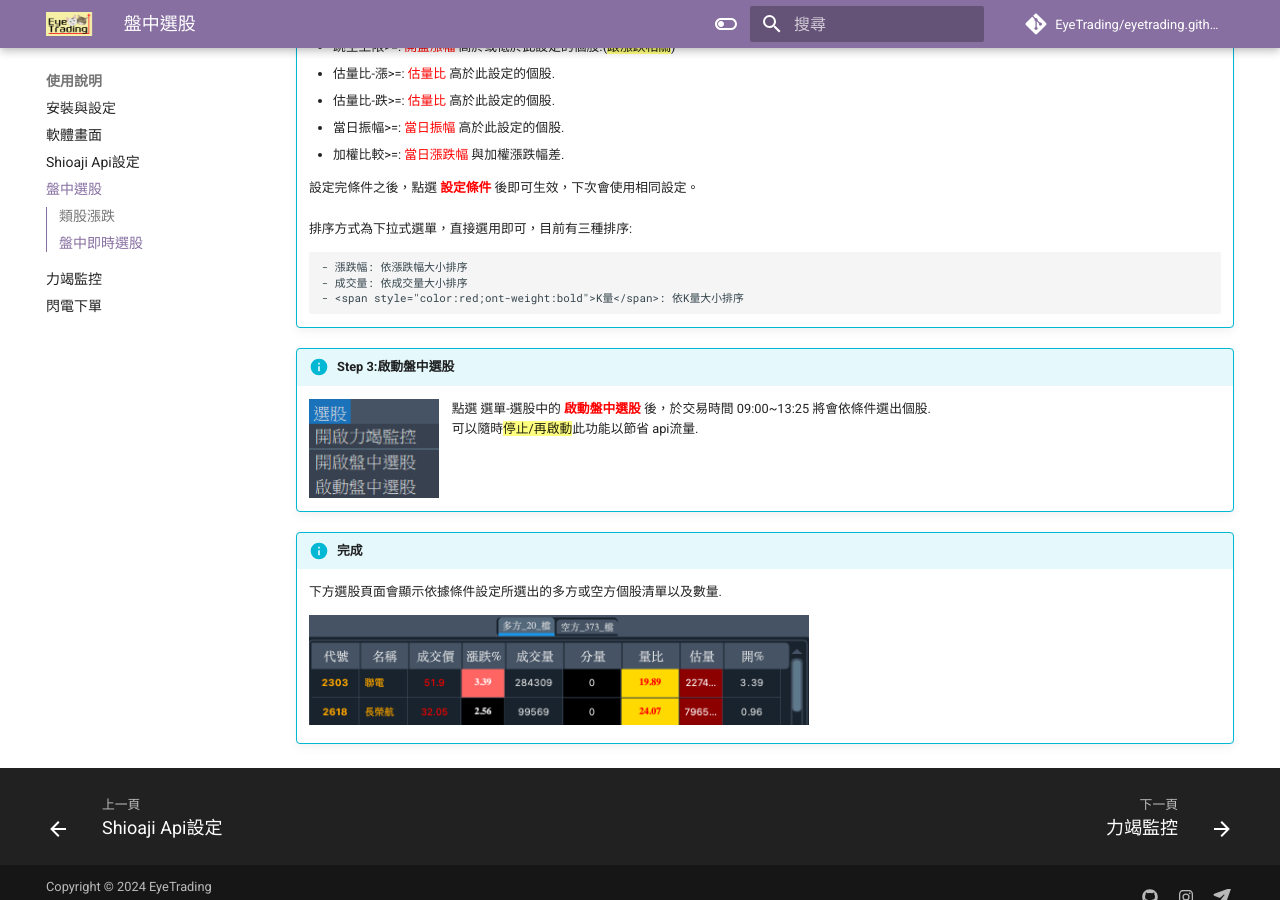
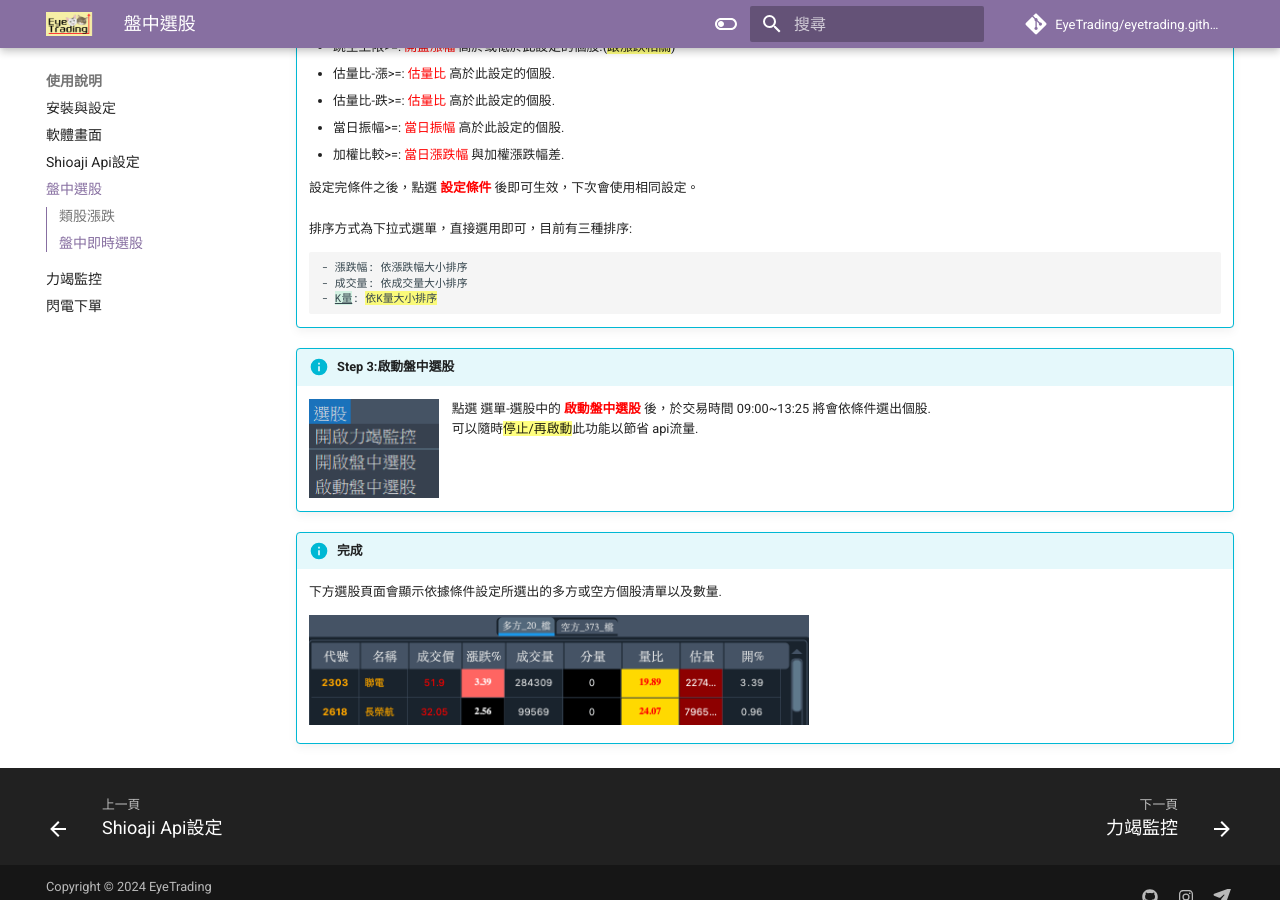
Before and after one commit to EyeTrading/eyetrading.github.io, an MkDocs documentation site: the page built from docs/guides/screen_pick.md, in a window 1280 px wide and 900 px high, scrolled down 2128 px. Built offline with MkDocs 1.6.1 and Material for MkDocs 9.7.7, drawn with Linux system fonts in a browser that asks for light colours; comment, search, counter and statistics services are not loaded.

Commit message:
Update screen_pick.md

```diff
--- a/docs/guides/screen_pick.md
+++ b/docs/guides/screen_pick.md
@@ -51,7 +51,7 @@
 
         - 漲跌幅: 依漲跌幅大小排序
         - 成交量: 依成交量大小排序
-        - <span style="color:red;ont-weight:bold">K量</span>: 依K量大小排序
+        - {++K量++}: {==依K量大小排序==}
 
 
 !!! info "Step 3:啟動盤中選股"
```
